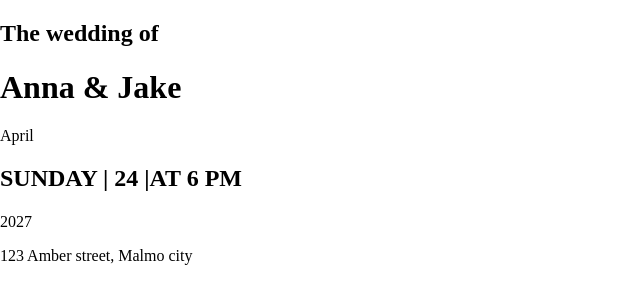
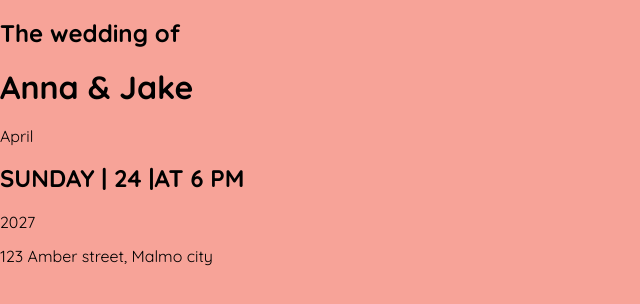
Before and after one commit to achiniishani1993/Invitation, a plain HTML site: page index.html in a window 1280 px wide. Shown: the whole page, without its empty margins (0-640 px from the left). Drawn offline with nearby package versions, Linux system fonts and the light colour scheme.

Commit message:
add google font links

```diff
--- a/index.html
+++ b/index.html
@@ -1,12 +1,19 @@
-<!DOCTYPE html>
+<!doctype html>
 <html lang="en">
   <head>
-    <meta charset="UTF-8">
-    <meta name="viewport" content="width=device-width, initial-scale=1.0">
+    <meta charset="UTF-8" />
+    <meta name="viewport" content="width=device-width, initial-scale=1.0" />
     <title>Invitation</title>
+    <link rel="preconnect" href="https://fonts.googleapis.com" />
+    <link rel="preconnect" href="https://fonts.gstatic.com" crossorigin />
+
+    <link
+      href="https://fonts.googleapis.com/css2?family=Quicksand:wght@300..700&display=swap"
+      rel="stylesheet"
+    />
 
     <link rel="stylesheet" href="/styles/normalize.css" />
-    <link rel="stylesheet" href="/styles/styles.css"/>
+    <link rel="stylesheet" href="/styles/styles.css" />
   </head>
   <body>
     <main>
@@ -16,13 +23,13 @@
           <h1>Anna & Jake</h1>
           <div>
             <p>April</p>
-                <h2>SUNDAY <span>| 24 |</span>AT 6 PM </h2>
+            <h2>SUNDAY <span>| 24 |</span>AT 6 PM</h2>
             <p>2027</p>
           </div>
-            <p>123 Amber street, Malmo city </p>
+          <p>123 Amber street, Malmo city</p>
         </div>
         <div class="card-right">
-             <img/>
+          <img />
         </div>
       </section>
     </main>
--- a/styles/styles.css
+++ b/styles/styles.css
@@ -3,3 +3,9 @@
 *::after {
   box-sizing: border-box;
 }
+body {
+ min-height: 100vh;
+ margin: 0;
+ background-color: #f7a398;
+ font-family: "Quicksand", sans-serif;
+}
```
Lines whose indentation alone changed are shown as unchanged.
